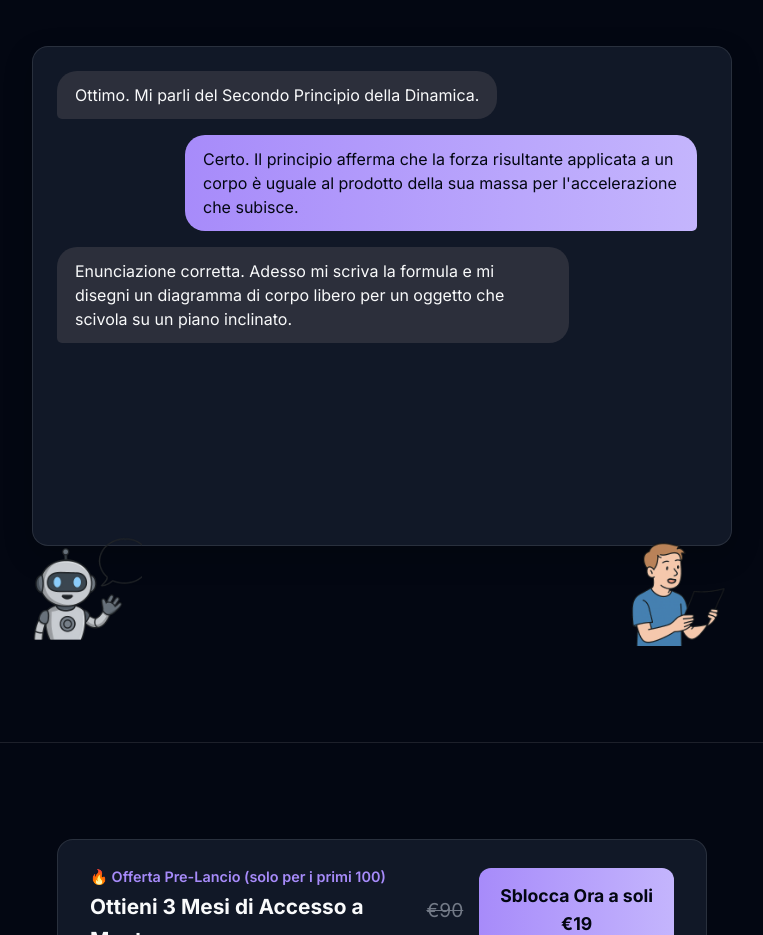
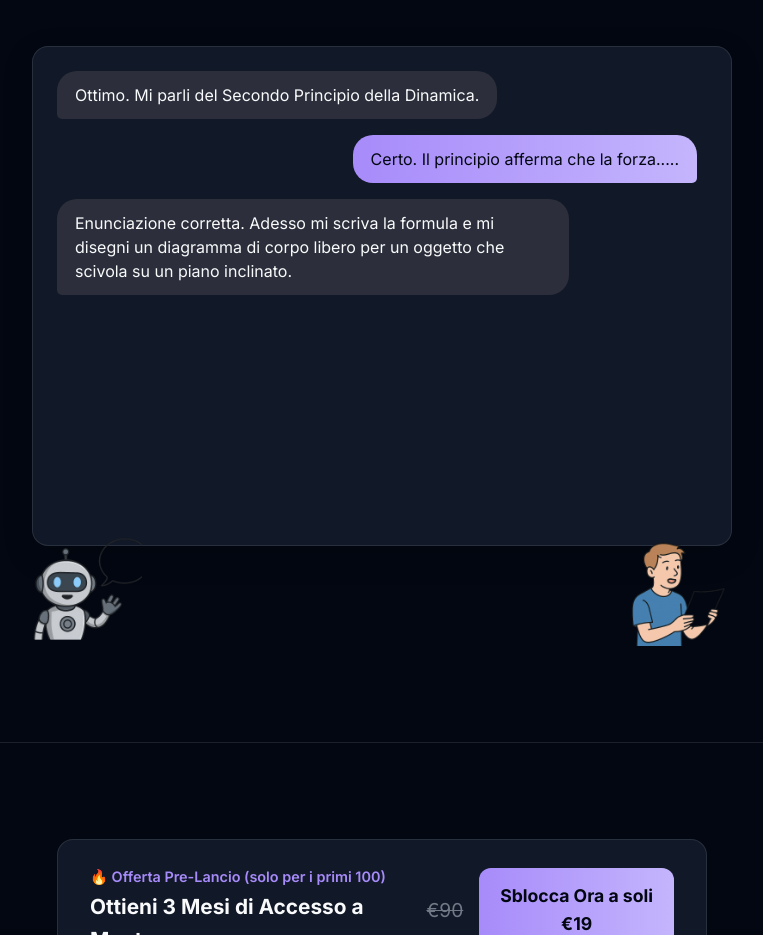
Before and after one commit to BraHKet/MentoraLP, a React (Create React App) app: page / in a window 1280 px wide. Shown: the part 960-1895 px from the top of the page, without its empty margins (258-1021 px from the left). Built offline with nearby package versions, Linux system fonts and the light colour scheme.

Commit message:
36 commit

```diff
--- a/src/components/ChatSimulation.js
+++ b/src/components/ChatSimulation.js
@@ -8,11 +8,11 @@ const notificationSoundPath = '/suono.mp3';
 
 const chatScript = [
     { sender: 'ai', type: 'text', content: 'Ottimo. Mi parli del Secondo Principio della Dinamica.' },
-    { sender: 'user', type: 'text', content: 'Certo. Il principio afferma che la forza risultante applicata a un corpo è uguale al prodotto della sua massa per l\'accelerazione che subisce.' },
+    { sender: 'user', type: 'text', content: 'Certo. Il principio afferma che la forza.....' },
     { sender: 'ai', type: 'text', content: 'Enunciazione corretta. Adesso mi scriva la formula e mi disegni un diagramma di corpo libero per un oggetto che scivola su un piano inclinato.' },
     { sender: 'user', type: 'text', content: 'Subito. Ecco la formula e il disegno:' },
-    { sender: 'user', type: 'image', content: '/images/disegno-fisica.png' }, // Ho rimesso il percorso corretto per l'immagine
-    { sender: 'ai', type: 'text', content: 'Perfetto. Il diagramma mostra correttamente la forza peso, la reazione vincolare e la forza di attrito. Preparazione eccellente. ✨' },
+    { sender: 'user', type: 'image', content: '/disegno-fisica.png' }, // Ho rimesso il percorso corretto per l'immagine
+    { sender: 'ai', type: 'text', content: 'Perfetto. Il diagramma mostra correttamente la forza peso... Passiamo al prossimo argomento. ' },
 ];
 
 const ChatSimulation = () => {
```
